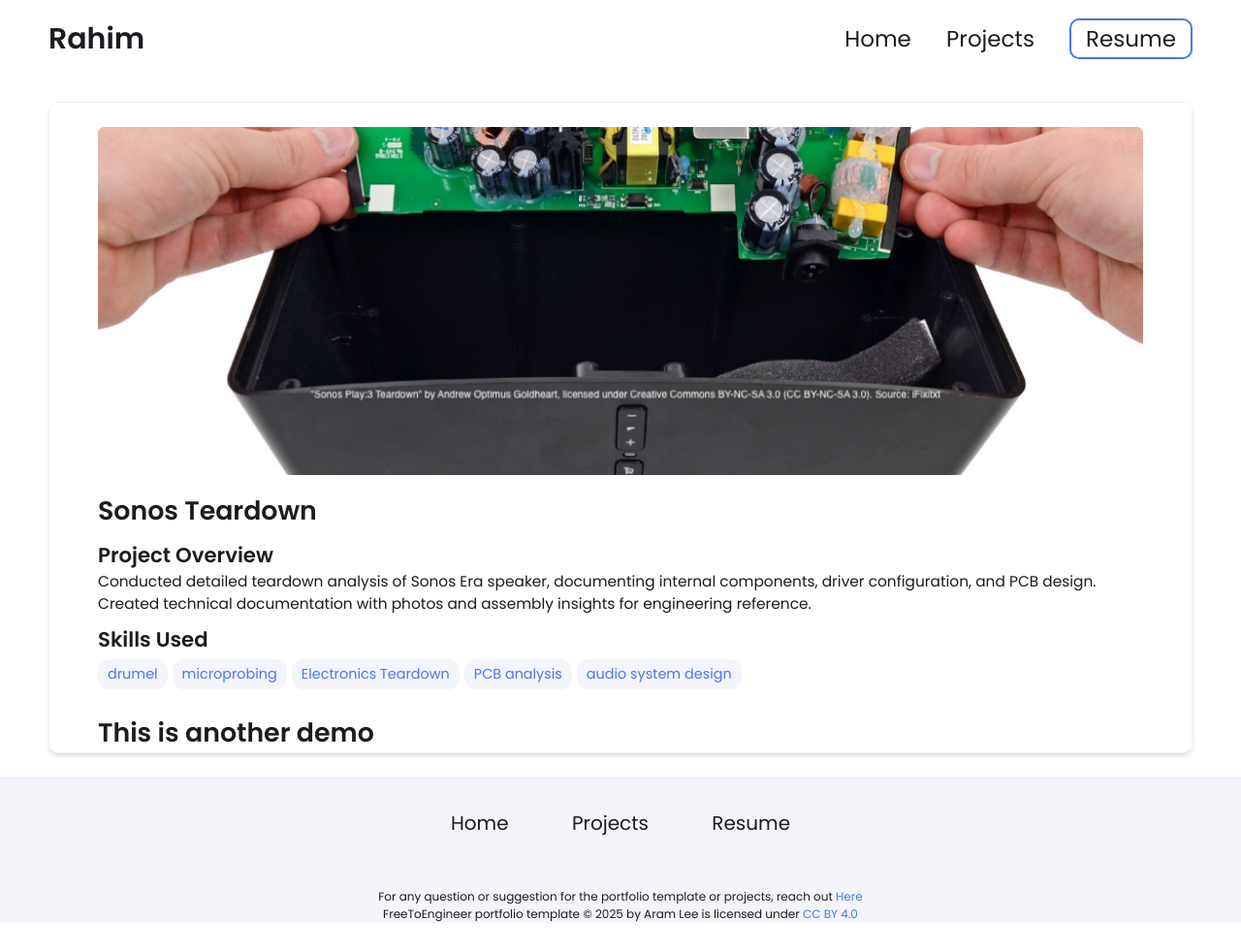
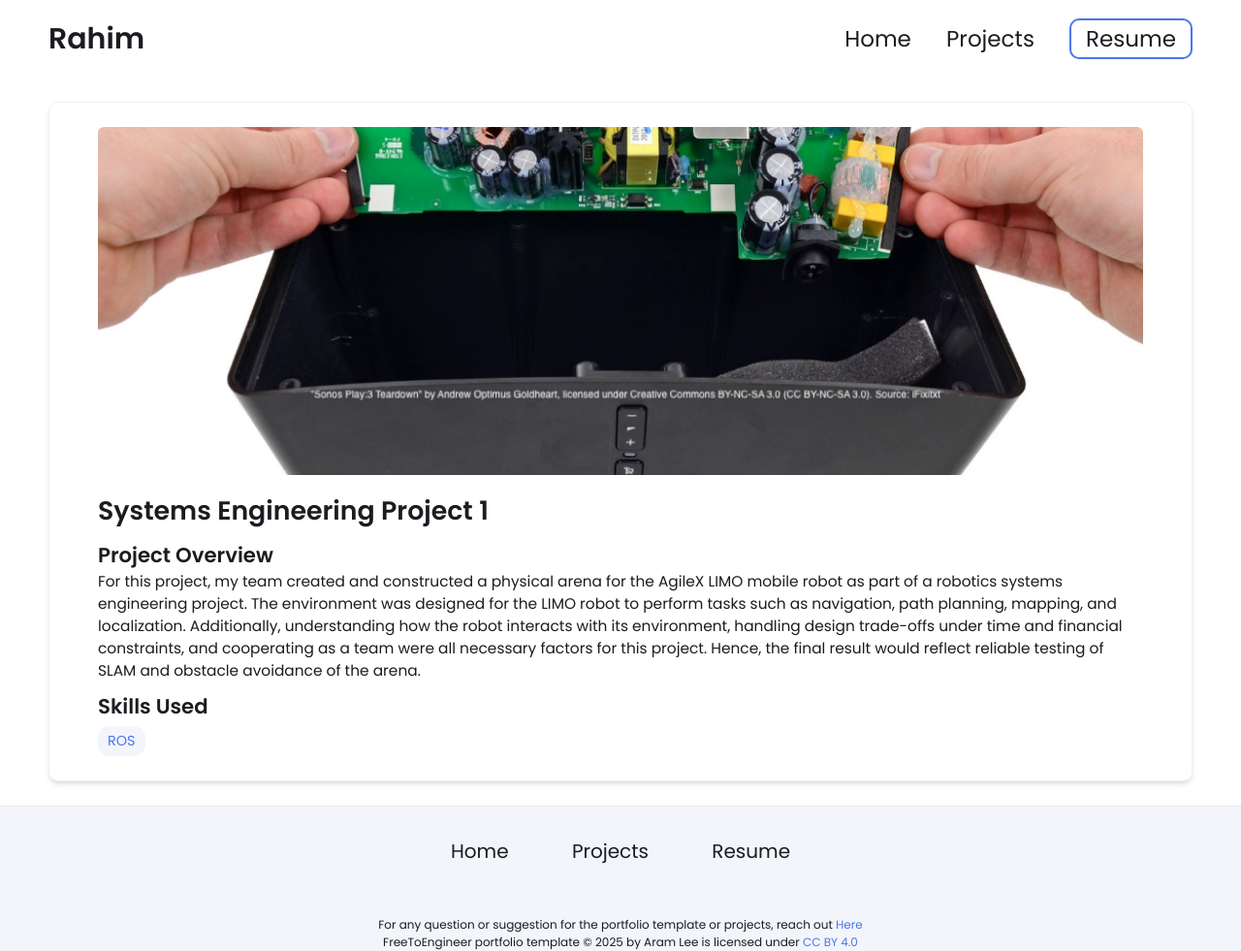
Before and after one commit to abdulrahimnainish/abdulrahimnainish.github.io, a Jekyll site: the page built from _projects/sonos-teardown/index.md, in a window 1280 px wide. Shown: the whole page at 97% size. Built offline with Jekyll 4.4.1, drawn with Linux system fonts in a browser that asks for light colours; before the commit the page ends 952 px from its top, so only the background shows below that.

Commit message:
Update index.md

```diff
--- a/_projects/sonos-teardown/index.md
+++ b/_projects/sonos-teardown/index.md
@@ -1,15 +1,9 @@
 ---
 layout: post
-title: Sonos Teardown
-description: Conducted detailed teardown analysis of Sonos Era speaker, documenting internal components, driver configuration, and PCB design. Created technical documentation with photos and assembly insights for engineering reference.
+title: Systems Engineering Project 1
+description: For this project, my team created and constructed a physical arena for the AgileX LIMO mobile robot as part of a robotics systems engineering project. The environment was designed for the LIMO robot to perform tasks such as navigation, path planning, mapping, and localization. Additionally, understanding how the robot interacts with its environment, handling design trade-offs under time and financial constraints, and cooperating as a team were all necessary factors for this project. Hence, the final result would reflect reliable testing of SLAM and obstacle avoidance of the arena.
 skills:
-  - drumel
-  - microprobing
-  - Electronics Teardown
-  - PCB analysis
-  - audio system design
+  - ROS
 
 main-image: /sonos.png
 ---
-
-# This is another demo
```
